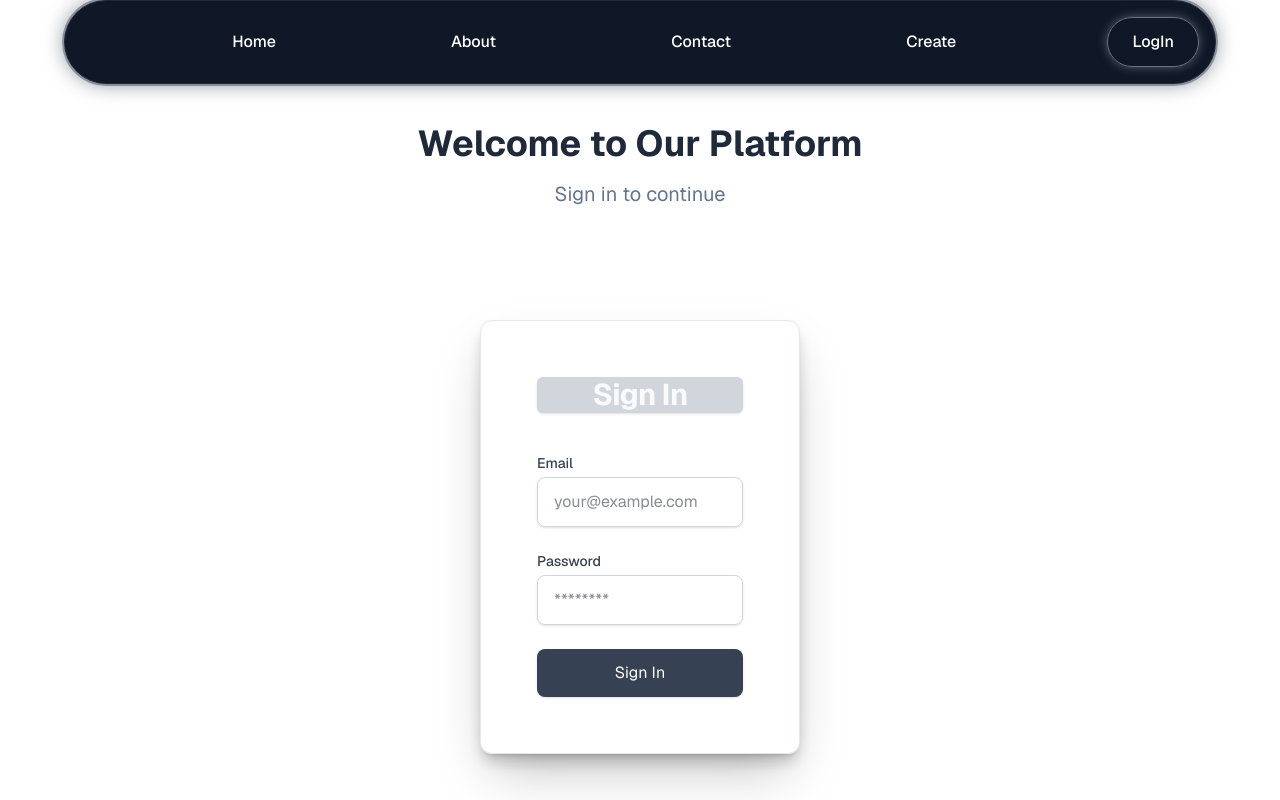
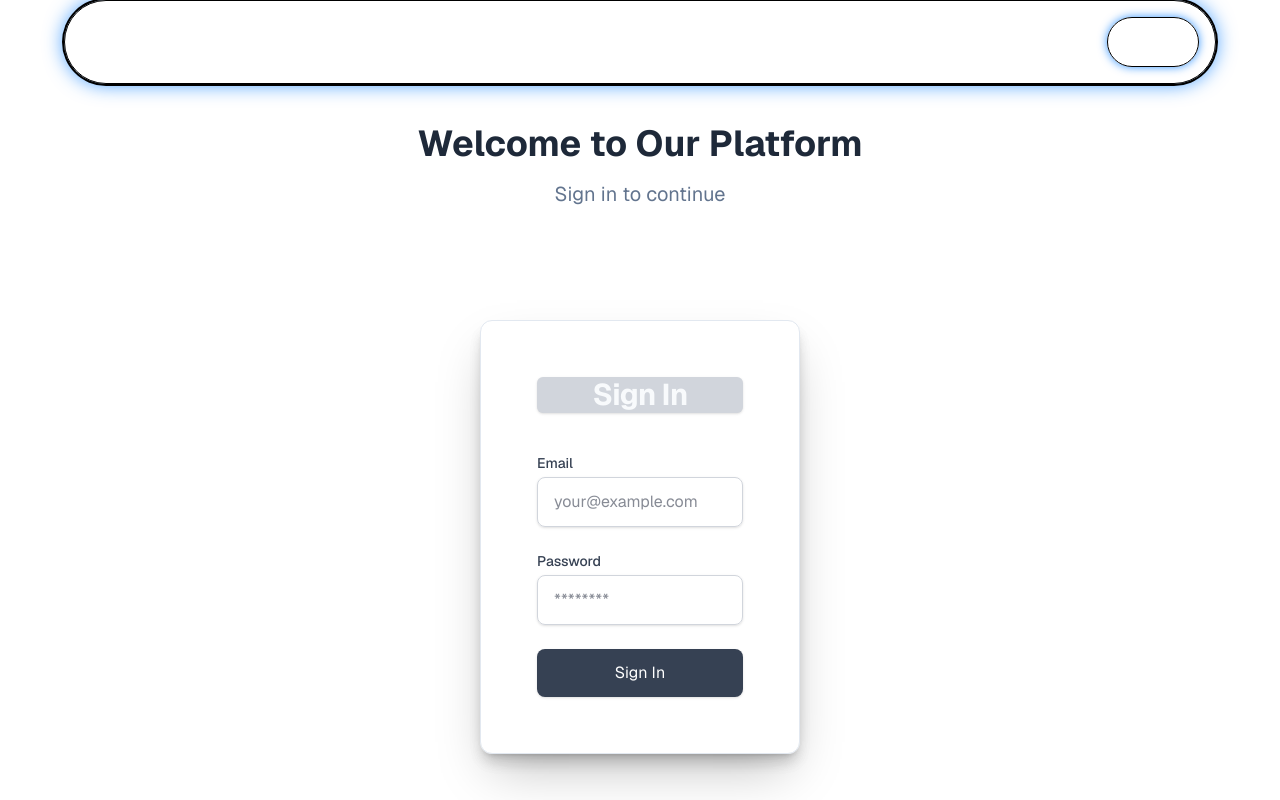
Before and after one commit to yashpatil641/Mock-Master, a Next.js app: page /signin in a window 1280 px wide. Shown: the top 800 px of the page. Built offline with nearby package versions, Linux system fonts and the light colour scheme.

Commit message:
enhance Floating Navigation with animations and improved styling

```diff
--- a/src/components/ui/navbar.tsx
+++ b/src/components/ui/navbar.tsx
@@ -15,28 +15,38 @@ export const FloatingNav = ({
   return (
     <GlowArea className="flex gap-8 items-center justify-center flex-col lg:flex-row">
       <motion.div
+        initial={{ opacity: 0, y: -20 }}
+        animate={{ opacity: 1, y: 0 }}
+        transition={{ duration: 0.5, ease: "easeOut" }}
         className={cn(
-          "sticky top-0 z-[5000] mx-auto flex w-full max-w-6xl items-center justify-between rounded-full bg-gray-900 border border-gray-800 ring-2 ring-gray-600/50 shadow-[0_0_20px_rgba(107,114,128,0.8)] p-4 ",
+          "sticky top-0 z-[5000] mx-auto flex w-full max-w-6xl items-center justify-between rounded-full border border-black ring-2 ring-black/100 shadow-[0_0_20px_rgba(0,123,255,0.8)] p-4",
           className
         )}
       >
         <div className="flex flex-1 justify-evenly items-center gap-6">
           {navItems.map((navItem, idx) => (
-            <Link
+            <motion.div
               key={idx}
-              href={navItem.link}
-              className={cn(
-                "flex items-center space-x-2 text-base font-medium text-white hover:text-gray-300"
-              )}
+              whileHover={{ scale: 1.05 }}
+              whileTap={{ scale: 0.95 }}
             >
-              <span>{navItem.name}</span>
-            </Link>
+              <Link
+                href={navItem.link}
+                className="flex items-center space-x-2 text-base font-medium text-white hover:text-blue-500"
+              >
+                <span>{navItem.name}</span>
+              </Link>
+            </motion.div>
           ))}
         </div>
         <div className="flex">
-          <button className="flex items-center space-x-2 rounded-full border border-gray-500 px-6 py-3 text-base font-medium text-white shadow-[0_0_10px_rgba(107,114,128,0.8)] hover:bg-gray-500/10">
+          <motion.button
+            whileHover={{ scale: 1.05 }}
+            whileTap={{ scale: 0.95 }}
+            className="flex items-center space-x-2 rounded-full border border-black px-6 py-3 text-base font-medium text-white shadow-[0_0_10px_rgba(0,123,255,0.8)] hover:bg-black/10"
+          >
             <Link href={"/signin"}>LogIn</Link>
-          </button>
+          </motion.button>
         </div>
       </motion.div>
     </GlowArea>
```
